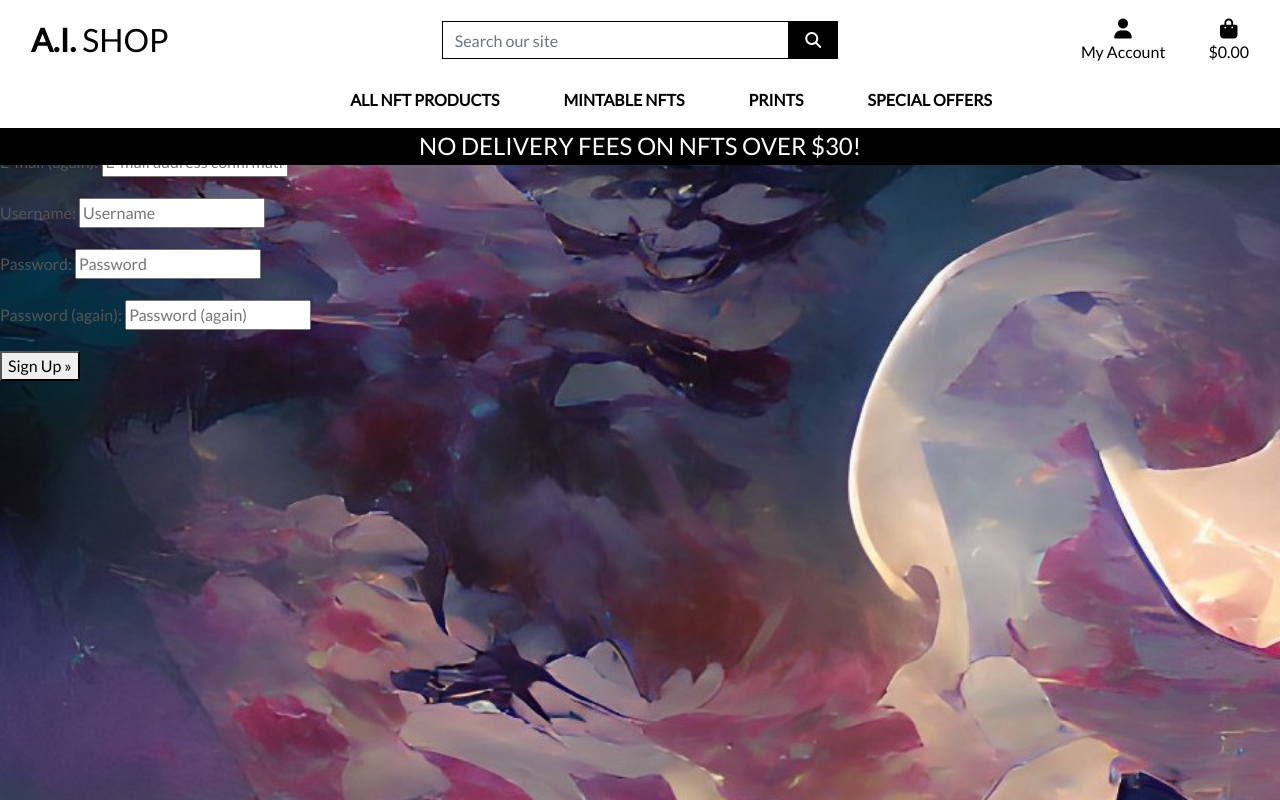
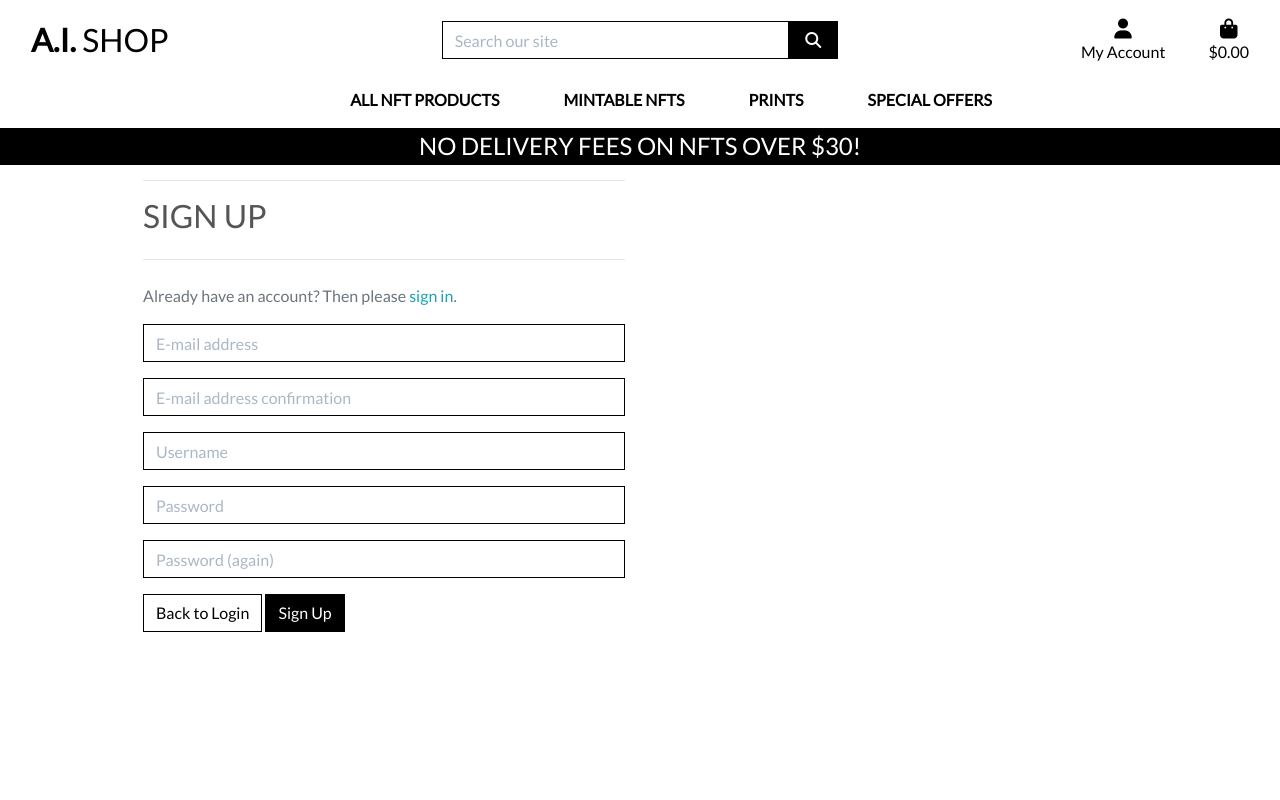
Before and after one commit to AlienatedSoftware/Forth_Mielstone_AI_shop, a Django app: page /accounts/signup/ in a window 1280 px wide. Run offline with Django 3.2, Linux system fonts and the light colour scheme; some libraries are stand-ins or nearby versions.

Commit message:
Added allauth templates for user profiles

```diff
--- a/profiles/templates/profiles/profile.html
+++ b/profiles/templates/profiles/profile.html
@@ -23,4 +23,5 @@
                 <hr>
             </div>
         </div>
+        {{ profile }}
 {% endblock %}
--- a/static/css/base.css
+++ b/static/css/base.css
@@ -106,6 +106,10 @@ a.category-badge > span.badge:hover {
     cursor: pointer;
 }
 
+input[name='q']::placeholder {
+    color: #aab7c4;
+}
+
 /* ------------------------------- toasts */
 
 .message-container {
@@ -209,3 +213,56 @@ a.category-badge > span.badge:hover {
         height: calc(100vh - 116px);
     }
 }
+
+/* Allauth form formatting */
+.allauth-form-inner-content p {
+    margin-top: 1.5rem; /* mt-4 */
+    color: #6c757d; /* text-secondary */
+}
+
+.allauth-form-inner-content input {
+    border-color: #000;
+    border-radius: 0;
+}
+
+.allauth-form-inner-content label:not([for='id_remember']) {
+    display: none;
+}
+
+.allauth-form-inner-content input::placeholder {
+    color: #aab7c4;
+}
+
+.allauth-form-inner-content button,
+.allauth-form-inner-content input[type='submit'] {
+	/* btn */
+	display: inline-block;
+    font-weight: 400;
+    color: #fff;
+    text-align: center;
+    vertical-align: middle;
+    -webkit-user-select: none;
+    -moz-user-select: none;
+    -ms-user-select: none;
+    user-select: none;
+    background-color: #000;
+    border: 1px solid #000;
+    padding: .375rem .75rem;
+    font-size: 1rem;
+    line-height: 1.5;
+    border-radius: 0;
+
+    /* standard bootstrap btn transitions */
+    transition: color .15s ease-in-out,background-color .15s ease-in-out,border-color .15s ease-in-out,box-shadow .15s ease-in-out;
+}
+
+.allauth-form-inner-content button:hover,
+.allauth-form-inner-content input[type='submit']:hover {
+	color: #fff;
+    background-color: #222;
+    border-color: #222;
+}
+
+.allauth-form-inner-content a {
+	color: #17a2b8; /* text-info */
+}
--- a/templates/allauth/account/account_inactive.html
+++ b/templates/allauth/account/account_inactive.html
@@ -4,8 +4,10 @@
 
 {% block head_title %}{% trans "Account Inactive" %}{% endblock %}
 
-{% block content %}
-<h1>{% trans "Account Inactive" %}</h1>
+{% block inner_content %}
+<hr>
+<h2 class="logo-font mb-4">{% trans "Account Inactive" %}</h2>
+<hr>
 
 <p>{% trans "This account is inactive." %}</p>
 {% endblock %}
--- a/templates/allauth/account/base.html
+++ b/templates/allauth/account/base.html
@@ -1 +1,15 @@
 {% extends "base.html" %}
+
+{% block content %}
+    <div class="container header-container">
+        <div class="overlay"></div>
+        <div class="row">
+            <div class="col-12 col-md-6">
+                <div class="allauth-form-inner-content">
+                    {% block inner_content %}
+                    {% endblock %}
+                </div>
+            </div>
+        </div>
+    </div>
+{% endblock %}
--- a/templates/allauth/account/email_confirm.html
+++ b/templates/allauth/account/email_confirm.html
@@ -6,8 +6,10 @@
 {% block head_title %}{% trans "Confirm E-mail Address" %}{% endblock %}
 
 
-{% block content %}
-<h1>{% trans "Confirm E-mail Address" %}</h1>
+{% block inner_content %}
+<hr>
+<h2 class="logo-font mb-4">{% trans "Confirm E-mail Address" %}</h2>
+<hr>
 
 {% if confirmation %}
 
--- a/templates/allauth/account/password_reset_done.html
+++ b/templates/allauth/account/password_reset_done.html
@@ -5,8 +5,10 @@
 
 {% block head_title %}{% trans "Password Reset" %}{% endblock %}
 
-{% block content %}
-    <h1>{% trans "Password Reset" %}</h1>
+{% block inner_content %}
+    <hr>
+    <h2 class="logo-font mb-4">{% trans "Password Reset" %}</h2>
+    <hr>
 
     {% if user.is_authenticated %}
     {% include "account/snippets/already_logged_in.html" %}
--- a/templates/allauth/account/password_reset_from_key_done.html
+++ b/templates/allauth/account/password_reset_from_key_done.html
@@ -3,7 +3,9 @@
 {% load i18n %}
 {% block head_title %}{% trans "Change Password" %}{% endblock %}
 
-{% block content %}
-    <h1>{% trans "Change Password" %}</h1>
+{% block inner_content %}
+    <hr>
+    <h2 class="logo-font mb-4">{% trans "Change Password" %}</h2>
+    <hr>
     <p>{% trans 'Your password is now changed.' %}</p>
 {% endblock %}
--- a/templates/allauth/account/signup.html
+++ b/templates/allauth/account/signup.html
@@ -4,18 +4,21 @@
 
 {% block head_title %}{% trans "Signup" %}{% endblock %}
 
-{% block content %}
-<h1>{% trans "Sign Up" %}</h1>
+{% block inner_content %}
+<hr>
+<h2 class="logo-font mb-4">{% trans "Sign Up" %}</h2>
+<hr>
 
 <p>{% blocktrans %}Already have an account? Then please <a href="{{ login_url }}">sign in</a>.{% endblocktrans %}</p>
 
 <form class="signup" id="signup_form" method="post" action="{% url 'account_signup' %}">
   {% csrf_token %}
-  {{ form.as_p }}
+  {{ form|crispy }}
   {% if redirect_field_value %}
   <input type="hidden" name="{{ redirect_field_name }}" value="{{ redirect_field_value }}" />
   {% endif %}
-  <button type="submit">{% trans "Sign Up" %} &raquo;</button>
+  <a class="btn btn-outline-black rounded-0" href="{% url 'account_login' %}">Back to Login</a>
+  <button type="submit">{% trans "Sign Up" %}</button>
 </form>
 
 {% endblock %}
--- a/templates/allauth/account/signup_closed.html
+++ b/templates/allauth/account/signup_closed.html
@@ -4,8 +4,10 @@
 
 {% block head_title %}{% trans "Sign Up Closed" %}{% endblock %}
 
-{% block content %}
-<h1>{% trans "Sign Up Closed" %}</h1>
+{% block inner_content %}
+<hr>
+<h2 class="logo-font mb-4">{% trans "Sign Up Closed" %}</h2>
+<hr>
 
 <p>{% trans "We are sorry, but the sign up is currently closed." %}</p>
 {% endblock %}
--- a/templates/allauth/account/verification_sent.html
+++ b/templates/allauth/account/verification_sent.html
@@ -4,8 +4,10 @@
 
 {% block head_title %}{% trans "Verify Your E-mail Address" %}{% endblock %}
 
-{% block content %}
-    <h1>{% trans "Verify Your E-mail Address" %}</h1>
+{% block inner_content %}
+    <hr>
+    <h2 class="logo-font mb-4">{% trans "Verify Your E-mail Address" %}</h2>
+    <hr>
 
     <p>{% blocktrans %}We have sent an e-mail to you for verification. Follow the link provided to finalize the signup process. Please contact us if you do not receive it within a few minutes.{% endblocktrans %}</p>
 
--- a/templates/allauth/account/verified_email_required.html
+++ b/templates/allauth/account/verified_email_required.html
@@ -4,8 +4,10 @@
 
 {% block head_title %}{% trans "Verify Your E-mail Address" %}{% endblock %}
 
-{% block content %}
-<h1>{% trans "Verify Your E-mail Address" %}</h1>
+{% block inner_content %}
+<hr>
+<h2 class="logo-font mb-4">{% trans "Verify Your E-mail Address" %}</h2>
+<hr>
 
 {% url 'account_email' as email_url %}
 
--- a/templates/base.html
+++ b/templates/base.html
@@ -62,7 +62,7 @@
                           {% if request.user.is_superuser %}
                               <a href="" class="dropdown-item">NFT Management</a>
                           {% endif %}
-                          <a href="" class="dropdown-item">My Profile</a>
+                          <a href="{% url 'profile' %}" class="dropdown-item">My Profile</a>
                           <a href="{% url 'account_logout' %}" class="dropdown-item">Logout</a>
                       {% else %}
                           <a href="{% url 'account_signup' %}" class="dropdown-item">Sign Up</a>
```
Also changed, not shown: profiles/views.py (+7 -2 lines), templates/allauth/account/email.html (+5 -3 lines), templates/allauth/account/login.html (+9 -4 lines), templates/allauth/account/logout.html (+5 -3 lines), templates/allauth/account/password_change.html (+6 -3 lines), templates/allauth/account/password_reset.html (+6 -3 lines), templates/allauth/account/password_reset_from_key.html (+6 -3 lines), templates/allauth/account/password_set.html (+5 -3 lines).
